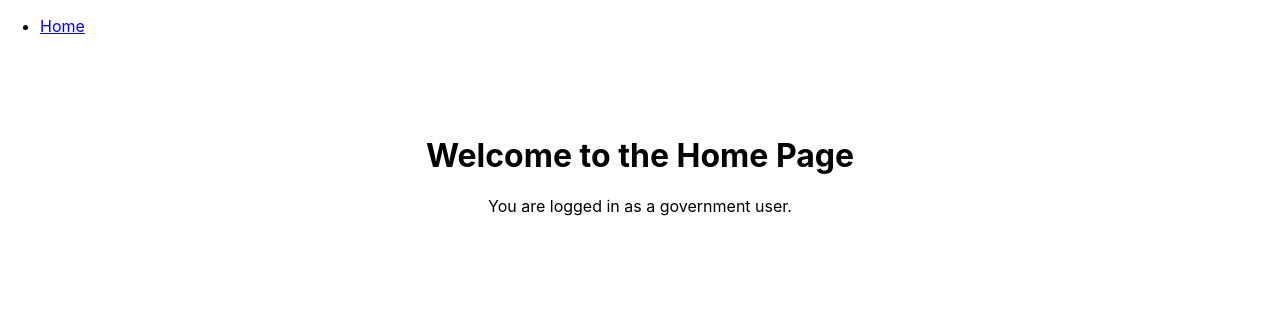
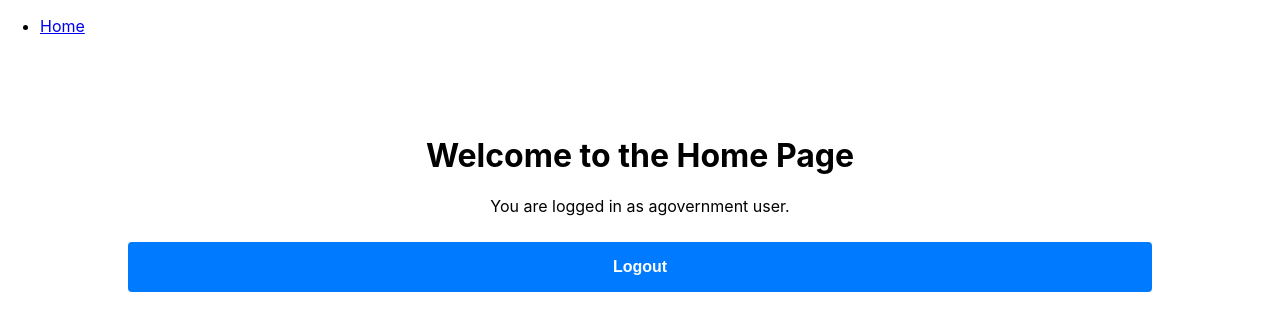
Before and after one commit to anjiattri/TrustChain, a React (Create React App) app: page / in a window 1280 px wide. Both pictures are taken after a click on the button "Login". Shown: the top 330 px of the page. Built offline with nearby package versions, Linux system fonts and the light colour scheme.

Commit message:
initial login

```diff
--- a/src/App.js
+++ b/src/App.js
@@ -12,7 +12,9 @@ function App() {
     setIsLoggedIn(true);
     setUserType(selectedUserType);
   };
-
+  const handleLogout = () => {
+    setIsLoggedIn(false);
+  };
   return (
     <Router>
       <div>
@@ -31,7 +33,7 @@ function App() {
             path="/"
             element={
               isLoggedIn ? (
-                <HomePage userType={userType} />
+                <HomePage userType={userType} handleLogout={handleLogout} />
               ) : (
                 <LoginPage handleLogin={handleLogin} />
               )
--- a/src/components/Home.js
+++ b/src/components/Home.js
@@ -1,13 +1,14 @@
 import React from "react";
 
-function HomePage({ userType }) {
+function HomePage({ userType, handleLogout }) {
   return (
     <div className="App">
       <h1>Welcome to the Home Page</h1>
       <p>
-        You are logged in as a{" "}
+        You are logged in as a
         {userType === "govt" ? "government" : "volunteer"} user.
       </p>
+      <button onClick={handleLogout}>Logout</button>
     </div>
   );
 }
```
